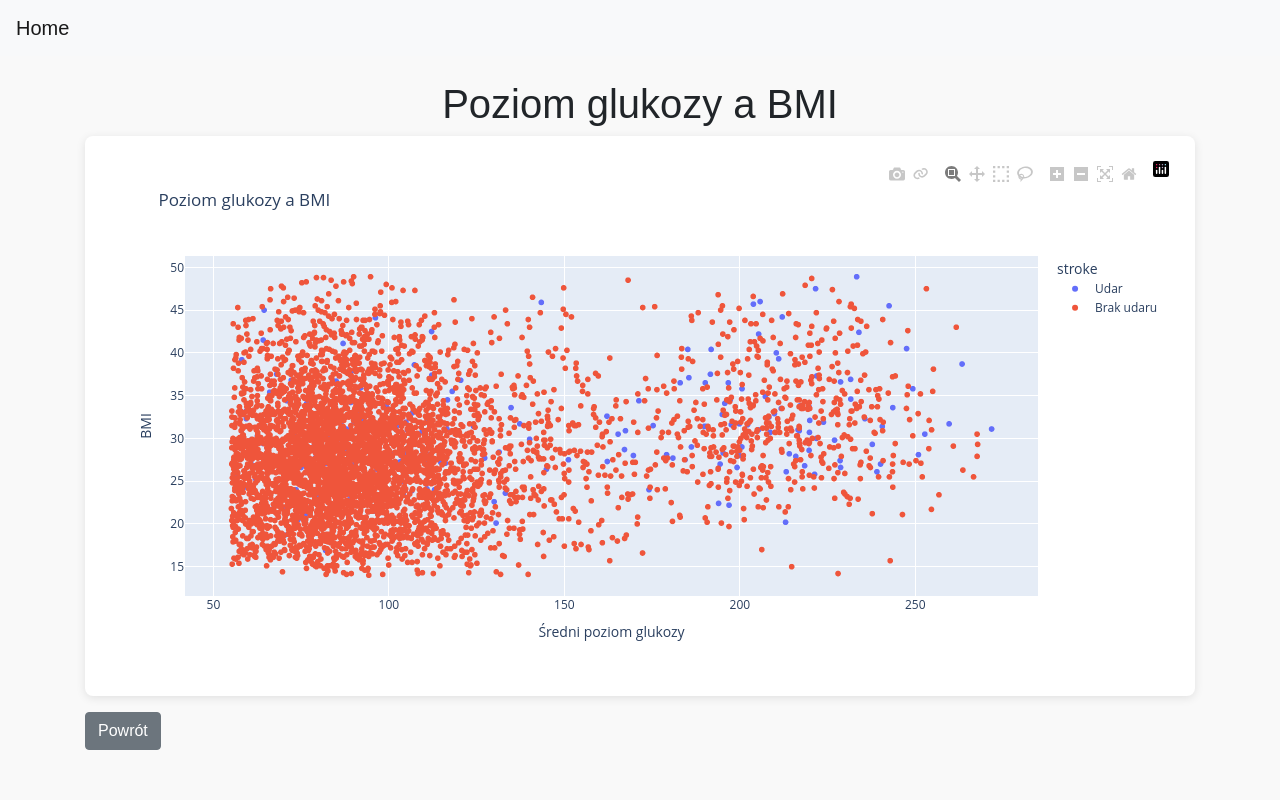
After one commit to whatepa/wd-projekt, a Flask app: page /dashboard_scatter in a window 1280 px wide. The commit adds this page. Run offline with Flask 3, Linux system fonts and the light colour scheme; some libraries are stand-ins or nearby versions.

Commit message:
added scatter plot

```diff
--- a/app.py
+++ b/app.py
@@ -26,5 +26,13 @@ def dashboard_age():
     graph_html = fig.to_html(full_html=False)
     return render_template('dashboard_age.html', graph_html=graph_html)
 
+@app.route('/dashboard_scatter')
+def dashboard_scatter():
+    fig = px.scatter(df, x='avg_glucose_level', y='bmi', color='stroke',
+                     title='Poziom glukozy a BMI',
+                     labels={'avg_glucose_level': 'Średni poziom glukozy', 'bmi': 'BMI'})
+    graph_html = fig.to_html(full_html=False)
+    return render_template('dashboard_scatter.html', graph_html=graph_html)
+
 if __name__ == '__main__':
     app.run(debug=True)
--- /dev/null
+++ b/templates/dashboard_scatter.html
@@ -0,0 +1,23 @@
+<!DOCTYPE html>
+<html lang="pl">
+  <head>
+    <meta charset="UTF-8" />
+    <meta name="viewport" content="width=device-width, initial-scale=1" />
+    <link
+      href="https://stackpath.bootstrapcdn.com/bootstrap/4.5.2/css/bootstrap.min.css"
+      rel="stylesheet"
+    />
+    <link rel="stylesheet" href="{{ url_for('static', filename='style.css') }}" />
+    <title>Dashboard: Glukoza vs BMI</title>
+  </head>
+  <body>
+    <nav class="navbar navbar-expand-lg navbar-light bg-light">
+      <a class="navbar-brand" href="/">Home</a>
+    </nav>
+    <div class="container mt-4">
+      <h1 class="text-center">Poziom glukozy a BMI</h1>
+      <div class="graph-container">{{ graph_html|safe }}</div>
+      <a href="/" class="btn btn-secondary mt-3">Powrót</a>
+    </div>
+  </body>
+</html>
--- a/templates/index.html
+++ b/templates/index.html
@@ -20,6 +20,7 @@
       <ul>
         <li><a href="/dashboard_pie">Rozkład przypadków udaru (wykres kołowy)</a></li>
         <li><a href="/dashboard_age">Rozkład wieku względem udaru (histogram)</a></li>
+        <li><a href="/dashboard_scatter">Poziom glukozy a BMI (scatter)</a></li>
       </ul>
     </div>
   </body>
```
